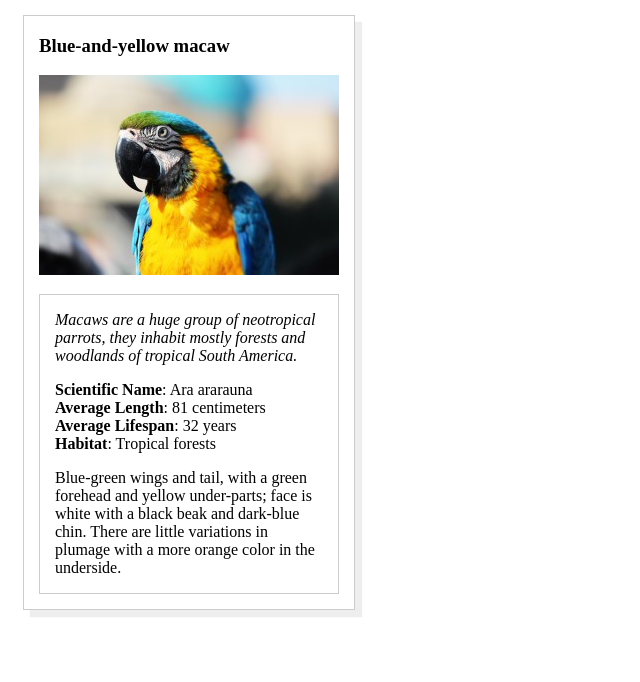
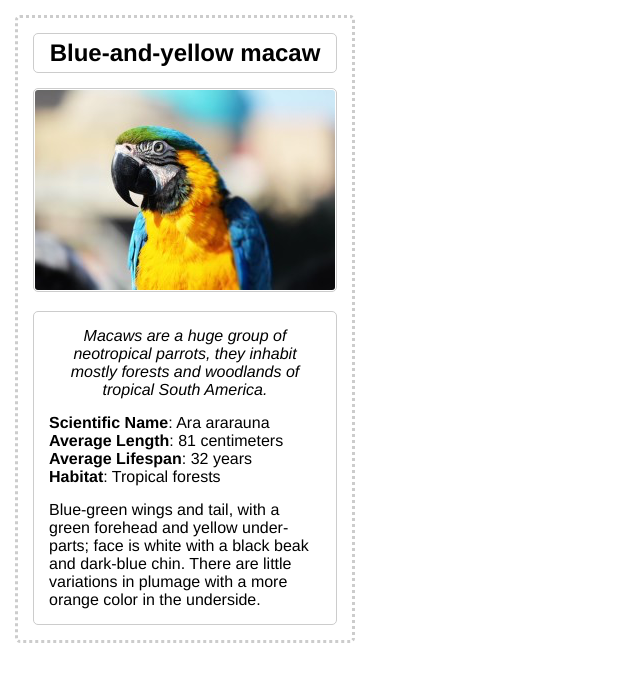
Before and after one commit to gcostanzoweb/gcostanzoweb.github.io, a plain HTML site: page udacity-google/2-fend-animal-trading-cards-master/card.html in a window 1280 px wide. Shown: the whole page, without its empty margins (0-640 px from the left). Drawn offline with Linux system fonts and the light colour scheme.

Commit message:
Add files via upload

```diff
--- a/udacity-google/2-fend-animal-trading-cards-master/card.html
+++ b/udacity-google/2-fend-animal-trading-cards-master/card.html
@@ -6,24 +6,28 @@
 	<title>Animal Trading Cards</title>
 </head>
 <body>
-	<div id="container" class="bordered container">
+	<div id="card">
 		<!-- your favorite animal's name goes here -->
-		<h3 class="spaced">Blue-and-yellow macaw</h3>
+		<h3 id="name">Blue-and-yellow macaw</h3>
 		<!-- your favorite animal's image goes here -->
-		<img class="spaced" src="parrot.png" alt="A blue-and-yellow macaw parrot">
-		<div class="bordered container">
+		<img id="image" src="parrot.png" alt="A blue-and-yellow macaw parrot">
+
+		<div id="infos">
 			<!-- your favorite animal's interesting fact goes here -->
-			<p id="fact" class="spaced">Macaws are a huge group of neotropical parrots, they inhabit mostly forests and woodlands of tropical South America.</p>
-			<ul id="list" class="spaced">
+			<p id="fact">Macaws are a huge group of neotropical parrots, they inhabit mostly forests and woodlands of tropical South America.</p>
+
+			<ul id="list">
 				<!-- your favorite animal's list items go here -->
 				<li><span class="item">Scientific Name</span>: Ara ararauna</li>
 				<li><span class="item">Average Length</span>: 81 centimeters</li>
 				<li><span class="item">Average Lifespan</span>: 32 years</li>
 				<li><span class="item">Habitat</span>: Tropical forests</li>
 			</ul>
+
 			<!-- your favorite animal's description goes here -->
-			<p class="spaced">Blue-green wings and tail, with a green forehead and yellow under-parts; face is white with a black beak and dark-blue chin. There are little variations in plumage with a more orange color in the underside.</p>
+			<p id="desc">Blue-green wings and tail, with a green forehead and yellow under-parts; face is white with a black beak and dark-blue chin. There are little variations in plumage with a more orange color in the underside.</p>
 		</div>
+
 	</div>
 </body>
 </html>
--- a/udacity-google/2-fend-animal-trading-cards-master/styles.css
+++ b/udacity-google/2-fend-animal-trading-cards-master/styles.css
@@ -1,28 +1,89 @@
-#container {
-  max-width: 330px;
-  box-shadow: 7px 7px 1px #eee;
+/* Styling for the "Animal Trading Cards" page. */
+
+/* General setting for the page */
+
+body, html {
+  padding:0;
+  margin:0;
+  font-family: "Helvetica Neue", Helvetica, Arial, sans-serif;
+  font-size: 1em;
 }
 
-#fact {
-  font-style: italic;
+/* Styling for the whole card */
+
+#card {
+  width: 334px;
+  margin: 15px;
+  border: 3px dotted #ccc;
+  border-radius: 5px;
 }
 
-#list {
-  list-style-type: none;
+#card:hover {
+  box-shadow: 5px 5px 1px #eee;
 }
 
-.item {
-  font-weight: bold;
+/* The animal's name */
+
+#name {
+  margin: 15px;
+  padding: 5px;
+  text-align: center;
+  border: 1px solid #ccc;
+  border-radius: 5px;
+  font-size: 1.5em;
 }
 
-.bordered {
-  border: 1px solid #ccc;
+#name:hover {
+  box-shadow: 3px 3px 1px #eee;
 }
 
-.container {
+/* The animal's picture */
+
+#image {
+  border: 1px solid #ccc;
+  border-radius: 5px;
+  margin: 0 15px;
+  padding: 1px;
+}
+
+#image:hover {
+  box-shadow: 3px 3px 1px #eee;
+}
+
+/* The whole info box */
+
+#infos {
+  border: 1px solid #ccc;
+  border-radius: 5px;
   margin: 15px;
 }
 
-.spaced {
-  padding: 0 15px;
+#infos:hover {
+  box-shadow: 3px 3px 1px #eee;
 }
+
+  /* The interesting fact */
+
+  #fact {
+    margin: 15px;
+    font-style: italic;
+    text-align: center;
+  }
+
+  /* The fact list */
+
+  #list {
+    padding: 0;
+    margin: 0 15px;
+    list-style-type: none;
+  }
+
+  .item {
+    font-weight: bold;
+  }
+
+  /* The general description */
+
+  #desc {
+    margin: 15px;
+  }
```
